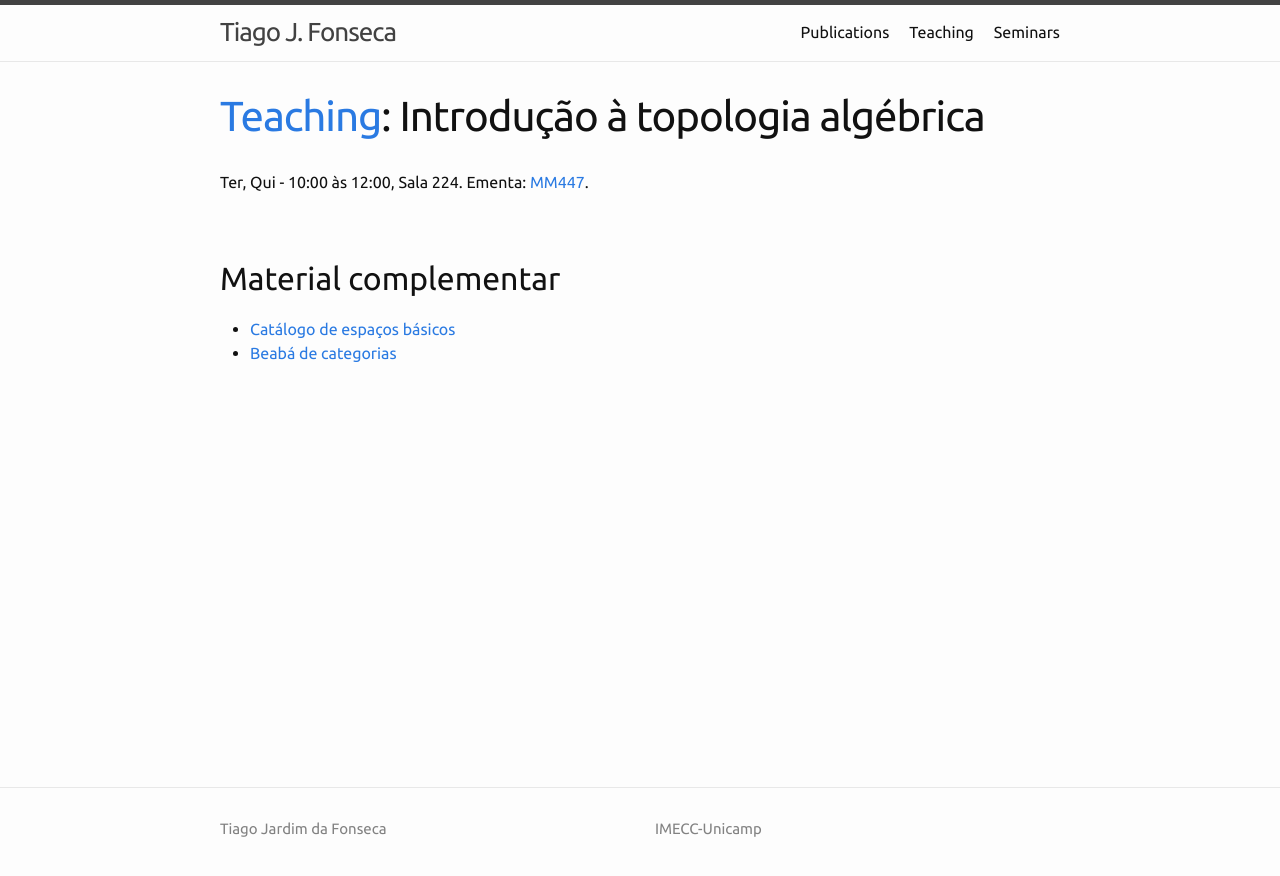
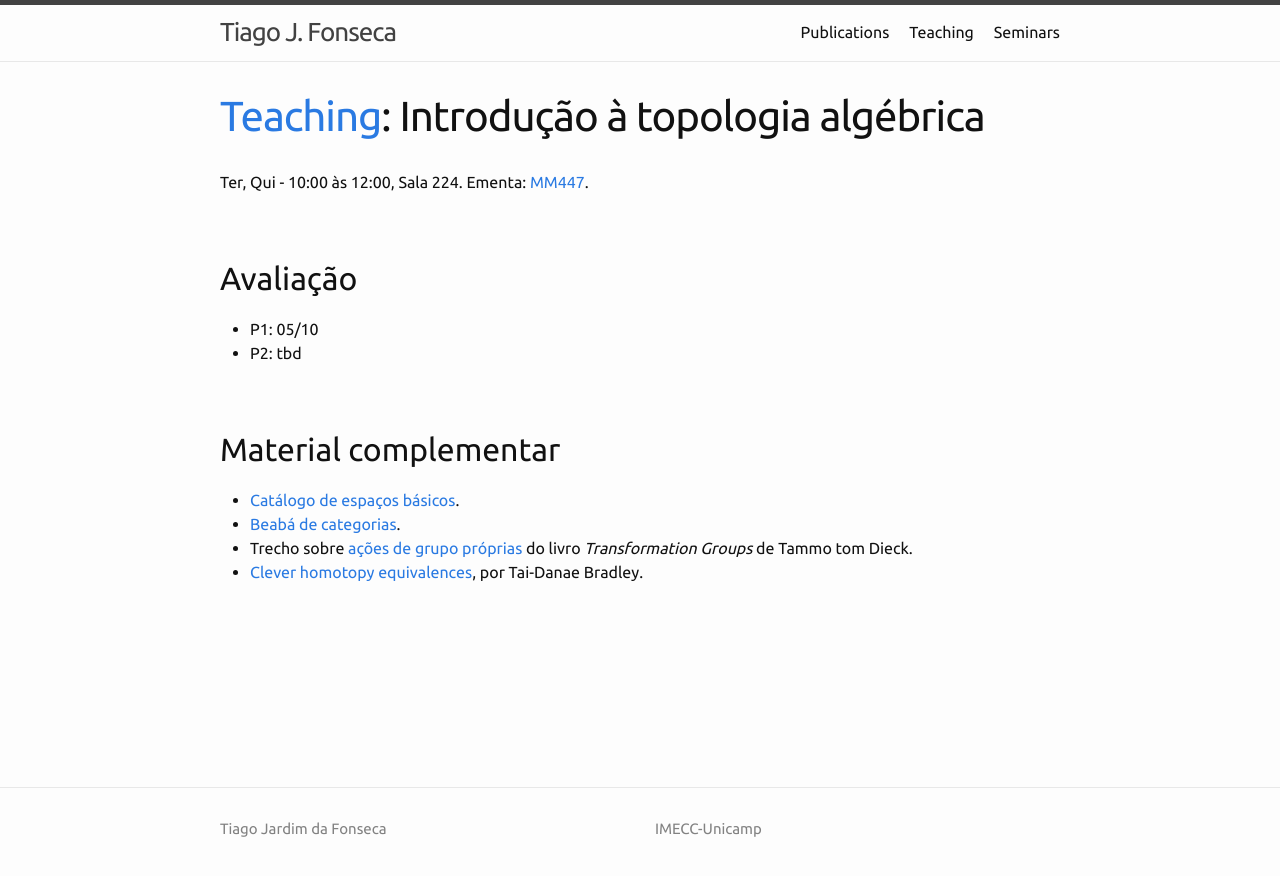
Before and after one commit to tjfonseca/tjfonseca.github.io, a Jekyll site: the page built from teaching/topalg.md, in a window 1280 px wide. Shown: the top 876 px of the page. Built offline with Jekyll 4.4.1, drawn with Linux system fonts in a browser that asks for light colours.

Commit message:
Initial commit

```diff
--- a/teaching/topalg.md
+++ b/teaching/topalg.md
@@ -6,7 +6,14 @@ permalink: /teaching/topalg/
 
 Ter, Qui - 10:00 às 12:00, Sala 224. Ementa: [MM447](https://www.ime.unicamp.br/mm447).
 
+<h2>Avaliação</h2>
+
+- P1: 05/10
+- P2: tbd
+
 <h2>Material complementar</h2>
 
-- [Catálogo de espaços básicos](../espacos.pdf)
-- [Beabá de categorias](../categorias.pdf)
+- [Catálogo de espaços básicos](../espacos.pdf).
+- [Beabá de categorias](../categorias.pdf).
+- Trecho sobre [ações de grupo próprias](../proper-action.pdf) do livro *Transformation Groups* de Tammo tom Dieck.
+- [Clever homotopy equivalences](https://www.math3ma.com/blog/clever-homotopy-equivalences), por Tai-Danae Bradley.
```
Also changed, not shown: 1 other file.
